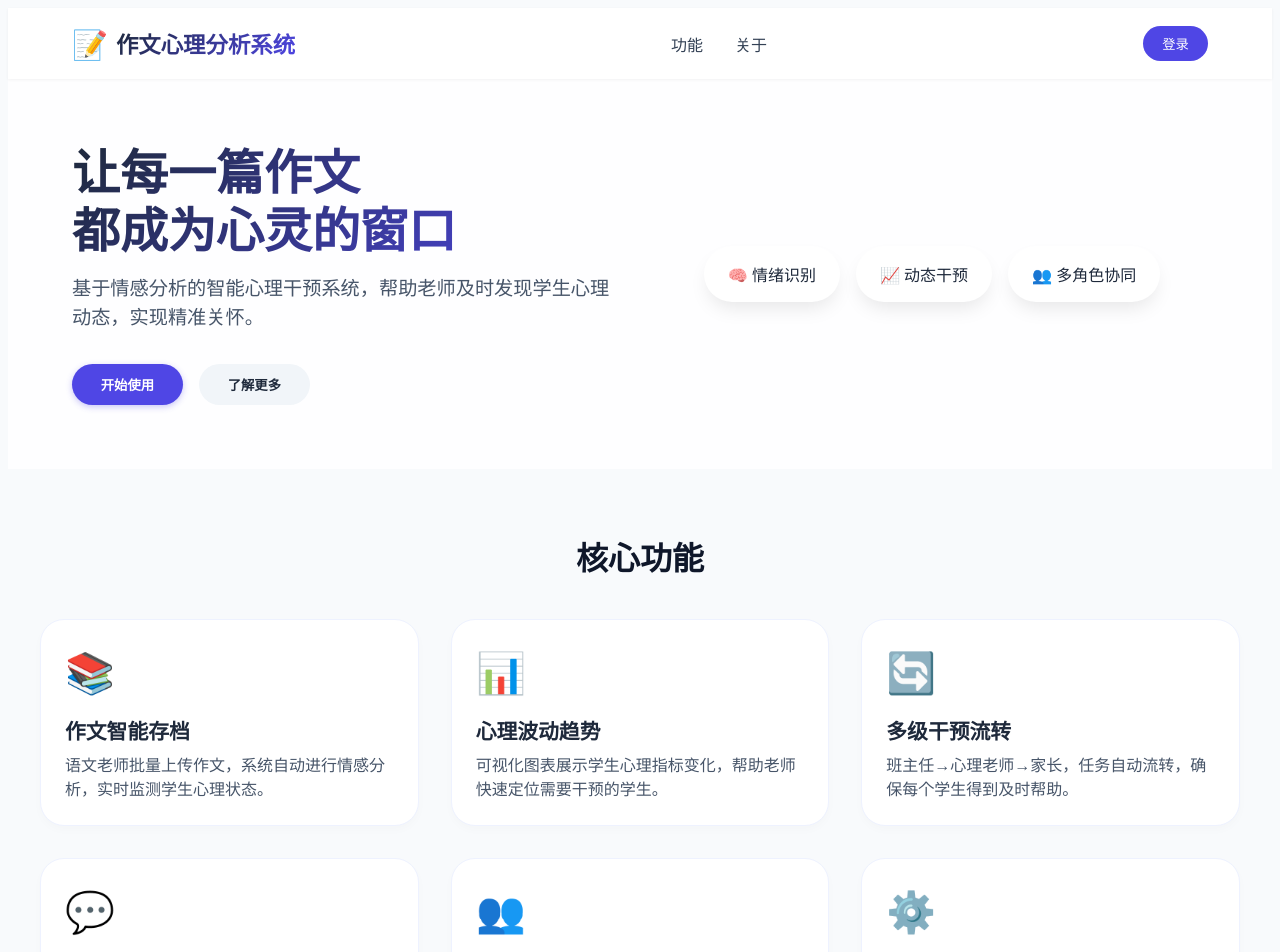
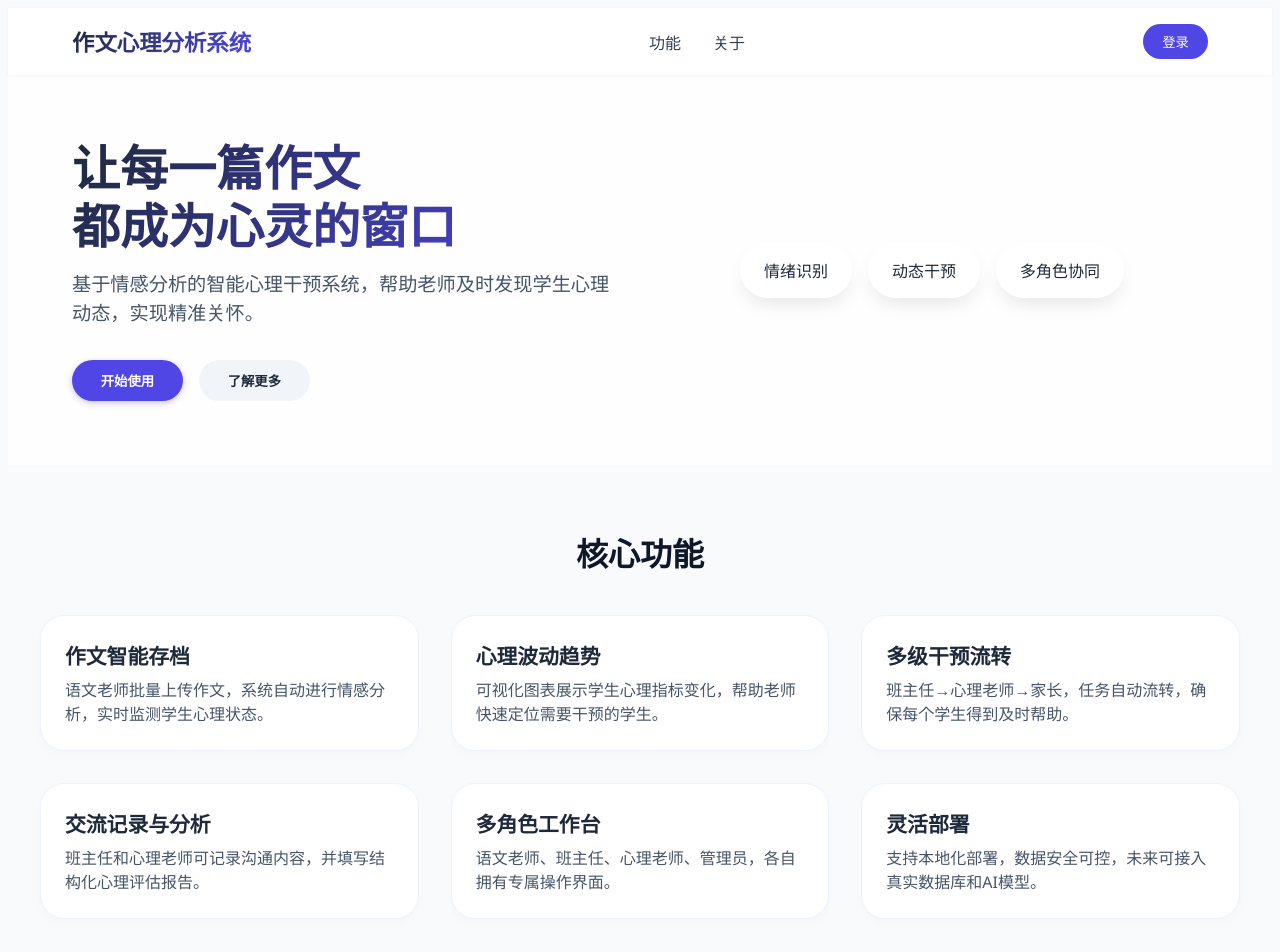
Before and after one commit to shuaisin/Writing-Warning-System, a Vue app in the folder frontend/: page / in a window 1280 px wide. Shown: the top 952 px of the page. Built offline with nearby package versions, Linux system fonts and the light colour scheme; the HTML template or start-up script is replaced by a standard one.

Commit message:
Update HomePage.vue

```diff
--- a/frontend/src/views/HomePage.vue
+++ b/frontend/src/views/HomePage.vue
@@ -4,7 +4,6 @@
     <nav class="navbar">
       <div class="nav-container">
         <div class="logo">
-          <span class="logo-icon">📝</span>
           <span class="logo-text">作文心理分析系统</span>
         </div>
         <div class="nav-links">
@@ -30,9 +29,9 @@
         </div>
       </div>
       <div class="hero-image">
-        <div class="floating-card">🧠 情绪识别</div>
-        <div class="floating-card">📈 动态干预</div>
-        <div class="floating-card">👥 多角色协同</div>
+        <div class="floating-card">情绪识别</div>
+        <div class="floating-card">动态干预</div>
+        <div class="floating-card">多角色协同</div>
       </div>
     </section>
 
@@ -42,32 +41,26 @@
         <h2 class="section-title">核心功能</h2>
         <div class="features-grid">
           <div class="feature-card">
-            <div class="feature-icon">📚</div>
             <h3>作文智能存档</h3>
             <p>语文老师批量上传作文，系统自动进行情感分析，实时监测学生心理状态。</p>
           </div>
           <div class="feature-card">
-            <div class="feature-icon">📊</div>
             <h3>心理波动趋势</h3>
             <p>可视化图表展示学生心理指标变化，帮助老师快速定位需要干预的学生。</p>
           </div>
           <div class="feature-card">
-            <div class="feature-icon">🔄</div>
             <h3>多级干预流转</h3>
             <p>班主任→心理老师→家长，任务自动流转，确保每个学生得到及时帮助。</p>
           </div>
           <div class="feature-card">
-            <div class="feature-icon">💬</div>
             <h3>交流记录与分析</h3>
             <p>班主任和心理老师可记录沟通内容，并填写结构化心理评估报告。</p>
           </div>
           <div class="feature-card">
-            <div class="feature-icon">👥</div>
             <h3>多角色工作台</h3>
             <p>语文老师、班主任、心理老师、管理员，各自拥有专属操作界面。</p>
           </div>
           <div class="feature-card">
-            <div class="feature-icon">⚙️</div>
             <h3>灵活部署</h3>
             <p>支持本地化部署，数据安全可控，未来可接入真实数据库和AI模型。</p>
           </div>
```
